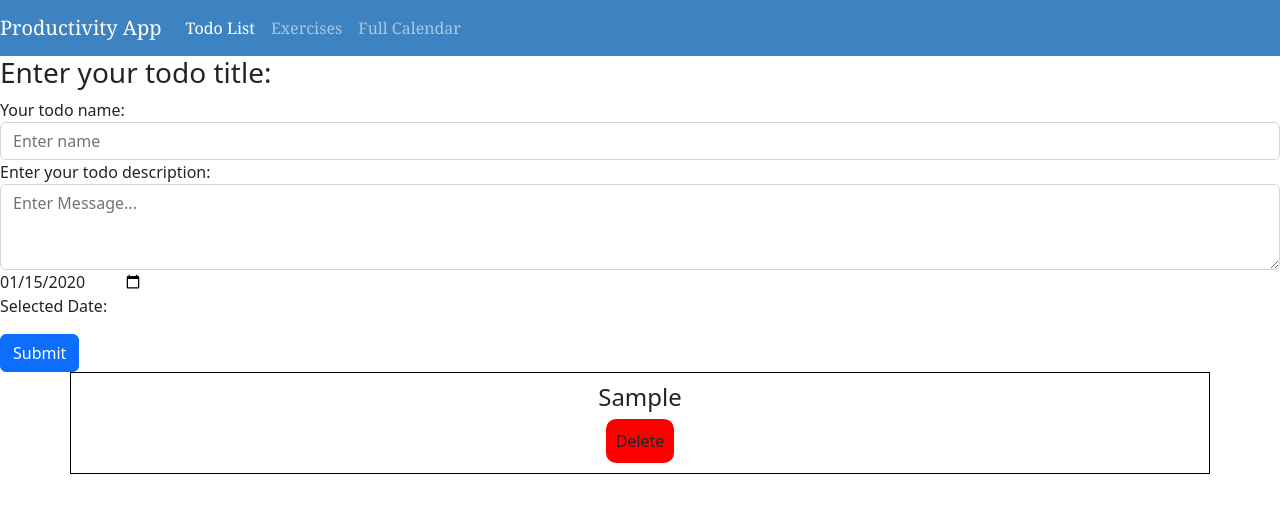
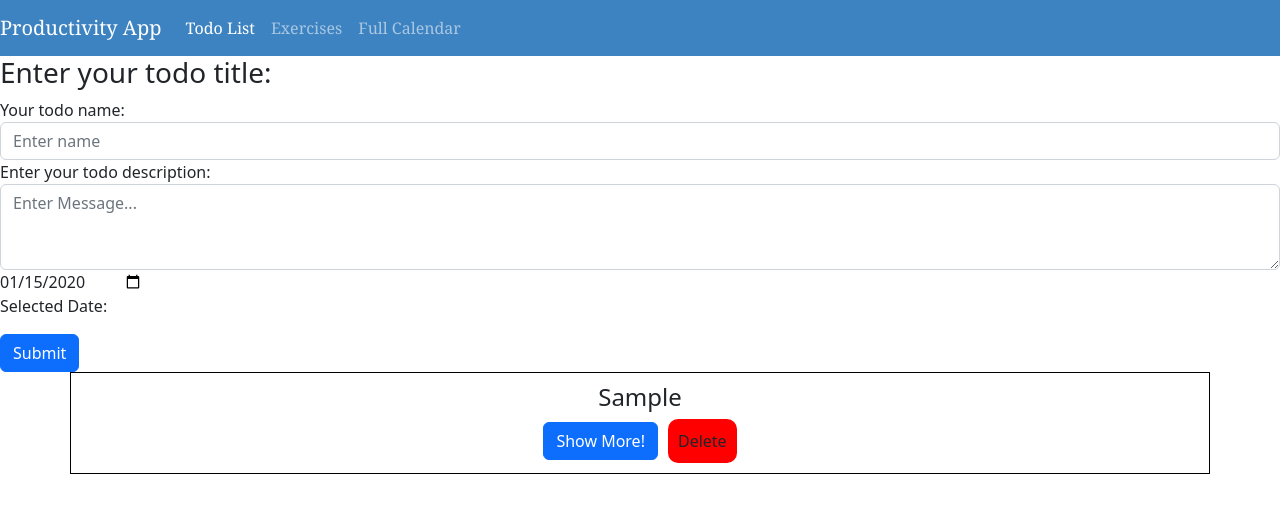
Before and after one commit to daveheseltine/productivity-app, a React (Create React App) app: page /TodoList in a window 1280 px wide. Both pictures are taken after typing "Sample", "Sample", "2020-01-15" into the empty fields and a click on the button "Submit". Shown: the top 512 px of the page. Built offline with nearby package versions, Linux system fonts and the light colour scheme.

Commit message:
added working modal for each todo list element

```diff
--- a/src/components/Modal/Modal.js
+++ /dev/null
@@ -1,23 +0,0 @@
-function Modal(props){
-    <div className="modal" tabindex="-1" role="dialog">
-        <div className="modal-dialog" role="document">
-            <div className="modal-content">
-                <div className="modal-header">
-                    <h5 className="modal-title">{props.name}</h5>
-                    <button type="button" className="close" data-dismiss="modal" aria-label="Close">
-                        <span aria-hidden="true">&times;</span>
-                    </button>
-                </div>
-                <div className="modal-body">
-                    <p>{props.message}</p>
-                    <p>{props.date}</p>
-                </div>
-                <div className="modal-footer">
-                    <button type="button" className="btn btn-secondary" data-dismiss="modal">Close</button>
-                </div>
-            </div>
-        </div>
-    </div>
-}
-
-export default Modal
--- /dev/null
+++ b/src/components/ShowMore/ShowMore.js
@@ -0,0 +1,40 @@
+import React, { useState } from 'react';
+import Button from 'react-bootstrap/Button';
+import Modal from 'react-bootstrap/Modal';
+
+function ShowMore(props) {
+  const [show, setShow] = useState(false);
+
+  const handleClose = () => setShow(false);
+  const handleShow = () => setShow(true);
+
+  return (
+    <>
+      <Button variant="primary" onClick={handleShow}>
+        Show More!
+      </Button>
+
+      <Modal
+        show={show}
+        onHide={handleClose}
+        backdrop="static"
+        keyboard={false}
+      >
+        <Modal.Header closeButton>
+          <Modal.Title>{props.name}</Modal.Title>
+        </Modal.Header>
+        <Modal.Body>
+            <div>{props.message}</div>
+        </Modal.Body>
+        <Modal.Footer>
+            <div>Due: {props.date}</div>
+            <Button variant="secondary" onClick={handleClose}>
+                Close
+            </Button>
+        </Modal.Footer>
+      </Modal>
+    </>
+  );
+}
+
+export default ShowMore
--- a/src/components/TodoItems/TodoItems.css
+++ b/src/components/TodoItems/TodoItems.css
@@ -14,10 +14,12 @@
     background-color: red;
     padding: 10px;
     border-radius: 10px;
+    margin-left: 10px;
 }
 
 .todoItemButtonContainer{
     display: flex;
     flex-wrap: wrap;
     justify-content: center;
+    align-items: center;
 }
--- a/src/components/TodoItems/TodoItems.js
+++ b/src/components/TodoItems/TodoItems.js
@@ -1,5 +1,5 @@
 import './TodoItems.css'
-import Modal from '../Modal/Modal'
+import ShowMore from '../ShowMore/ShowMore';
 
 function TodoItems(props){
 
@@ -15,15 +15,23 @@ function TodoItems(props){
             props.createToDoItems(newItemArray);
         }
     }
-
+    const name = props.name;
+    const message = props.message
+    const date = props.date
 
     //JSX code for the todo list items and takes in the function deleteitems and the props.id as its argument
     return(
         <li className="toDoList row text-wrap" id={props.id}>
             <h4 className='toDoItemH4'>{props.name}</h4>
             <div className='todoItemButtonContainer'>
+                <ShowMore
+                name={name}
+                message={message}
+                date={date}
+                />
                 <button className='toDoItemButton' onClick={() => deleteItem(props.id)}>Delete</button>
             </div>
+
         </li>
     );
 }
--- a/src/pages/todoList/todoList.css
+++ b/src/pages/todoList/todoList.css
@@ -2,8 +2,4 @@
     margin-left: auto;
     margin-right: auto;
     width: 40%;
-    /* display: flex;
-    flex-direction: column;
-    flex-wrap: wrap;
-    align-content: space-around; */
 }
--- a/src/pages/todoList/todoList.js
+++ b/src/pages/todoList/todoList.js
@@ -20,7 +20,7 @@ function Todolist(){
                     <TodoItems
                         key={listItems.id}
                         name={listItems.Name}
-                        message={listItems.message}
+                        message={listItems.Message}
                         date={listItems.Date}
                         id={listItems.id}
                         createToDoItems = {createToDoItems}
```
Also changed, not shown: src/components/ShowMore/ShowMore.css (added).
